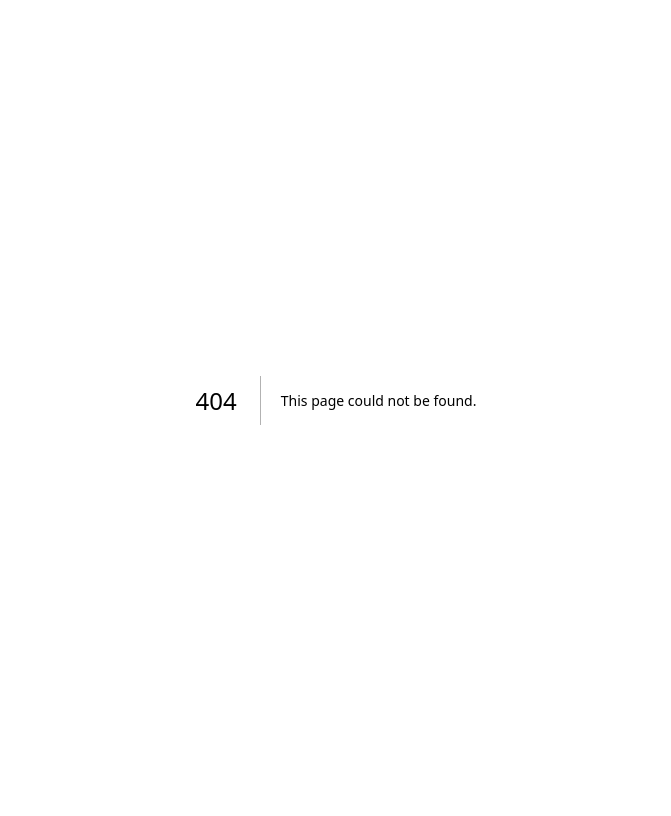
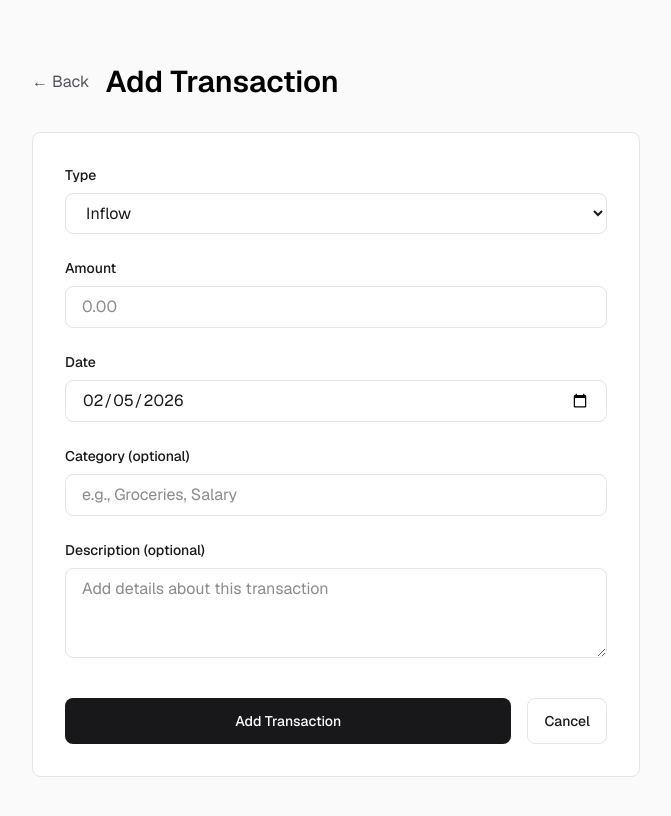
Before and after one commit to sum93/seedledger, a Next.js app in the folder apps/web/: page /transactions/new in a window 1280 px wide. Before the commit this address had no page. Shown: the top 816 px of the page, without its empty margins (304-975 px from the left). Built offline with nearby package versions, Linux system fonts and the light colour scheme.

Commit message:
refactor libraries routes

```diff
--- /dev/null
+++ b/apps/web/src/app/api/transactions/[trpcFunc]/route.ts
@@ -0,0 +1,37 @@
+import { NextRequest } from "next/server";
+
+export async function GET(
+  request: NextRequest,
+  ctx: RouteContext<"/api/transactions/[trpcFunc]">,
+) {
+  const { trpcFunc } = await ctx.params;
+
+  const proxyURL = new URL(`trpc/${trpcFunc}`, "http://localhost:3003");
+  const proxyRequest = new Request(proxyURL, request);
+
+  try {
+    return fetch(proxyRequest);
+  } catch (error) {
+    const message =
+      error instanceof Error ? error.message : "Unexpected exception";
+    return new Response(message, { status: 500 });
+  }
+}
+
+export async function POST(
+  request: NextRequest,
+  ctx: RouteContext<"/api/transactions/[trpcFunc]">,
+) {
+  const { trpcFunc } = await ctx.params;
+
+  const proxyURL = new URL(`trpc/${trpcFunc}`, "http://localhost:3003");
+  const proxyRequest = new Request(proxyURL, request);
+
+  try {
+    return fetch(proxyRequest);
+  } catch (error) {
+    const message =
+      error instanceof Error ? error.message : "Unexpected exception";
+    return new Response(message, { status: 500 });
+  }
+}
--- a/apps/web/src/app/components/TransactionsTable.tsx
+++ b/apps/web/src/app/components/TransactionsTable.tsx
@@ -2,9 +2,9 @@
 
 import { useState } from "react";
 import { SortDownIcon, SortUpIcon, UnsortedIcon } from "./icons";
-import { sortTransactions } from "../../utils/transactions";
-import { formatAmount, formatDate } from "../../utils/formatting";
-import { DEFAULT_CURRENCY } from "../../utils/constants";
+import { sortTransactions } from "../../lib/transactions";
+import { formatAmount, formatDate } from "../../lib/formatting";
+import { DEFAULT_CURRENCY } from "../../lib/constants";
 
 type Transaction = {
   id: string;
--- a/apps/web/src/app/providers/RcProvider.tsx
+++ b/apps/web/src/app/providers/RcProvider.tsx
@@ -2,7 +2,7 @@
 
 import { QueryClientProvider } from "@tanstack/react-query";
 
-import { queryClient } from "@/utils/trpc";
+import { queryClient } from "@/lib/trpc";
 
 export default function RcProvider({
   children,
--- a/apps/web/src/app/transactions/[trpcFunc]/route.ts
+++ /dev/null
@@ -1,19 +0,0 @@
-import { NextRequest } from "next/server";
-
-export async function GET(
-  request: NextRequest,
-  ctx: RouteContext<"/transactions/[trpcFunc]">,
-) {
-  const { trpcFunc } = await ctx.params;
-
-  const proxyURL = new URL(`trpc/${trpcFunc}`, "http://localhost:3003");
-  const proxyRequest = new Request(proxyURL, request);
-
-  try {
-    return fetch(proxyRequest);
-  } catch (error) {
-    const message =
-      error instanceof Error ? error.message : "Unexpected exception";
-    return new Response(message, { status: 500 });
-  }
-}
--- /dev/null
+++ b/apps/web/src/app/transactions/new/page.tsx
@@ -0,0 +1,199 @@
+"use client";
+
+import { trpc } from "@/lib/trpc";
+import { useMutation } from "@tanstack/react-query";
+import { useRouter } from "next/navigation";
+import { useState } from "react";
+
+export default function NewTransactionPage() {
+  const router = useRouter();
+  const [formData, setFormData] = useState({
+    type: "inflow" as "inflow" | "outflow",
+    amount: "",
+    date: new Date().toISOString().split("T")[0],
+    category: "",
+    description: "",
+  });
+
+  const addTransactionMutation = useMutation(
+    trpc.addTransaction.mutationOptions({
+      onSuccess: () => {
+        router.push("/");
+      },
+    }),
+  );
+
+  const handleSubmit = async (e: React.FormEvent) => {
+    e.preventDefault();
+
+    const transactionData = {
+      type: formData.type,
+      amount: parseFloat(formData.amount),
+      date: new Date(formData.date),
+      category: formData.category || null,
+      description: formData.description || null,
+    };
+
+    addTransactionMutation.mutate(transactionData);
+  };
+
+  return (
+    <div className="flex min-h-screen items-center justify-center bg-zinc-50 font-sans dark:bg-black">
+      <main className="flex w-full max-w-2xl flex-col gap-8 px-8 py-16">
+        <div className="flex items-center gap-4">
+          <button
+            onClick={() => router.push("/")}
+            className="text-zinc-600 transition-colors hover:text-zinc-900 dark:text-zinc-400 dark:hover:text-zinc-100"
+          >
+            ← Back
+          </button>
+          <h1 className="text-3xl font-semibold text-black dark:text-zinc-50">
+            Add Transaction
+          </h1>
+        </div>
+
+        <form
+          onSubmit={handleSubmit}
+          className="rounded-lg border border-zinc-200 bg-white p-8 dark:border-zinc-800 dark:bg-zinc-950"
+        >
+          <div className="flex flex-col gap-6">
+            {/* Type */}
+            <div className="flex flex-col gap-2">
+              <label
+                htmlFor="type"
+                className="text-sm font-medium text-zinc-900 dark:text-zinc-100"
+              >
+                Type
+              </label>
+              <select
+                id="type"
+                value={formData.type}
+                onChange={(e) =>
+                  setFormData({
+                    ...formData,
+                    type: e.target.value as "inflow" | "outflow",
+                  })
+                }
+                className="rounded-lg border border-zinc-200 bg-white px-4 py-2 text-zinc-900 transition-colors focus:border-zinc-400 focus:outline-none dark:border-zinc-800 dark:bg-zinc-900 dark:text-zinc-100"
+                required
+              >
+                <option value="inflow">Inflow</option>
+                <option value="outflow">Outflow</option>
+              </select>
+            </div>
+
+            {/* Amount */}
+            <div className="flex flex-col gap-2">
+              <label
+                htmlFor="amount"
+                className="text-sm font-medium text-zinc-900 dark:text-zinc-100"
+              >
+                Amount
+              </label>
+              <input
+                id="amount"
+                type="number"
+                step="0.01"
+                min="0"
+                value={formData.amount}
+                onChange={(e) =>
+                  setFormData({ ...formData, amount: e.target.value })
+                }
+                className="rounded-lg border border-zinc-200 bg-white px-4 py-2 text-zinc-900 transition-colors focus:border-zinc-400 focus:outline-none dark:border-zinc-800 dark:bg-zinc-900 dark:text-zinc-100"
+                placeholder="0.00"
+                required
+              />
+            </div>
+
+            {/* Date */}
+            <div className="flex flex-col gap-2">
+              <label
+                htmlFor="date"
+                className="text-sm font-medium text-zinc-900 dark:text-zinc-100"
+              >
+                Date
+              </label>
+              <input
+                id="date"
+                type="date"
+                value={formData.date}
+                onChange={(e) =>
+                  setFormData({ ...formData, date: e.target.value })
+                }
+                className="rounded-lg border border-zinc-200 bg-white px-4 py-2 text-zinc-900 transition-colors focus:border-zinc-400 focus:outline-none dark:border-zinc-800 dark:bg-zinc-900 dark:text-zinc-100"
+                required
+              />
+            </div>
+
+            {/* Category */}
+            <div className="flex flex-col gap-2">
+              <label
+                htmlFor="category"
+                className="text-sm font-medium text-zinc-900 dark:text-zinc-100"
+              >
+                Category (optional)
+              </label>
+              <input
+                id="category"
+                type="text"
+                value={formData.category}
+                onChange={(e) =>
+                  setFormData({ ...formData, category: e.target.value })
+                }
+                className="rounded-lg border border-zinc-200 bg-white px-4 py-2 text-zinc-900 transition-colors focus:border-zinc-400 focus:outline-none dark:border-zinc-800 dark:bg-zinc-900 dark:text-zinc-100"
+                placeholder="e.g., Groceries, Salary"
+              />
+            </div>
+
+            {/* Description */}
+            <div className="flex flex-col gap-2">
+              <label
+                htmlFor="description"
+                className="text-sm font-medium text-zinc-900 dark:text-zinc-100"
+              >
+                Description (optional)
+              </label>
+              <textarea
+                id="description"
+                value={formData.description}
+                onChange={(e) =>
+                  setFormData({ ...formData, description: e.target.value })
+                }
+                className="rounded-lg border border-zinc-200 bg-white px-4 py-2 text-zinc-900 transition-colors focus:border-zinc-400 focus:outline-none dark:border-zinc-800 dark:bg-zinc-900 dark:text-zinc-100"
+                placeholder="Add details about this transaction"
+                rows={3}
+              />
+            </div>
+
+            {/* Error message */}
+            {addTransactionMutation.isError && (
+              <div className="rounded-lg bg-red-50 p-4 text-sm text-red-800 dark:bg-red-950 dark:text-red-300">
+                Error adding transaction. Please try again.
+              </div>
+            )}
+
+            {/* Submit button */}
+            <div className="flex gap-4 pt-4">
+              <button
+                type="submit"
+                disabled={addTransactionMutation.isPending}
+                className="flex-1 rounded-lg bg-zinc-900 px-4 py-3 text-sm font-medium text-white transition-colors hover:bg-zinc-700 disabled:cursor-not-allowed disabled:opacity-50 dark:bg-zinc-100 dark:text-zinc-900 dark:hover:bg-zinc-300"
+              >
+                {addTransactionMutation.isPending
+                  ? "Adding..."
+                  : "Add Transaction"}
+              </button>
+              <button
+                type="button"
+                onClick={() => router.push("/")}
+                className="rounded-lg border border-zinc-200 px-4 py-3 text-sm font-medium text-zinc-900 transition-colors hover:bg-zinc-50 dark:border-zinc-800 dark:text-zinc-100 dark:hover:bg-zinc-900"
+              >
+                Cancel
+              </button>
+            </div>
+          </div>
+        </form>
+      </main>
+    </div>
+  );
+}
--- a/apps/web/src/app/page.tsx
+++ b/apps/web/src/app/transactions/page.tsx
@@ -1,9 +1,10 @@
 "use client";
 
-import { trpc } from "@/utils/trpc";
+import { trpc } from "@/lib/trpc";
 import { useQuery } from "@tanstack/react-query";
 import Image from "next/image";
-import { TransactionsTable } from "./components/TransactionsTable";
+import Link from "next/link";
+import { TransactionsTable } from "../components/TransactionsTable";
 
 export default function Home() {
   const transactionsQuery = useQuery(trpc.getTransactions.queryOptions());
@@ -43,9 +44,17 @@ export default function Home() {
         </div>
         {transactionsQuery.isFetched && (
           <div className="w-full">
-            <h2 className="mb-4 text-2xl font-semibold text-black dark:text-zinc-50">
-              Transactions
-            </h2>
+            <div className="mb-4 flex items-center justify-between">
+              <h2 className="text-2xl font-semibold text-black dark:text-zinc-50">
+                Transactions
+              </h2>
+              <Link
+                href="/transactions/new"
+                className="rounded-lg bg-zinc-900 px-4 py-2 text-sm font-medium text-white transition-colors hover:bg-zinc-700 dark:bg-zinc-100 dark:text-zinc-900 dark:hover:bg-zinc-300"
+              >
+                Add Transaction
+              </Link>
+            </div>
             <TransactionsTable transactions={transactionsQuery.data} />
           </div>
         )}
--- a/apps/web/src/utils/trpc.ts
+++ b/apps/web/src/lib/trpc.ts
@@ -7,7 +7,7 @@ import type { TransactionsRouter } from "transactions/types";
 export const queryClient = new QueryClient();
 
 const trpcClient = createTRPCClient<TransactionsRouter>({
-  links: [httpBatchLink({ url: "/transactions" })],
+  links: [httpBatchLink({ url: "/api/transactions" })],
 });
 
 export const trpc = createTRPCOptionsProxy<TransactionsRouter>({
```
Also changed, not shown: apps/web/src/lib/constants.ts (renamed from apps/web/src/utils/constants.ts), apps/web/src/lib/formatting.ts (renamed from apps/web/src/utils/formatting.ts), apps/web/src/lib/transactions.ts (renamed from apps/web/src/utils/transactions.ts), 2 other files (tests, documents, lock files or other folders).
